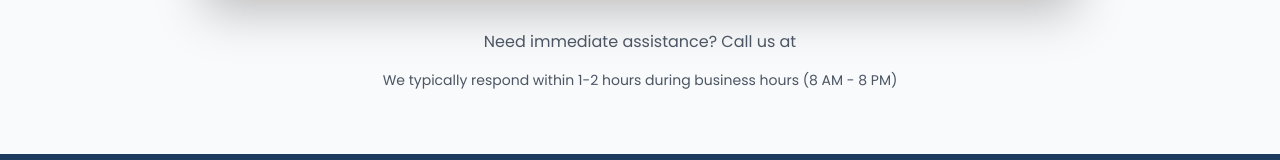
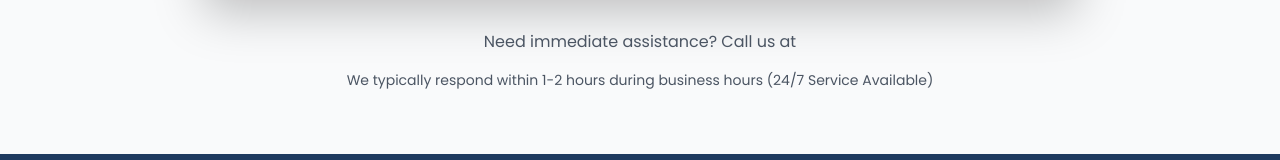
Before and after one commit to infas01/Sri-BayTours-Frontend, a Next.js app: page /reserve-a-ride in a window 1280 px wide. Shown: the part 1472-1632 px from the top of the page. Built offline with nearby package versions, Linux system fonts and the light colour scheme.

Commit message:
updated text in reserved page.

```diff
--- a/src/app/reserve-a-ride/page.jsx
+++ b/src/app/reserve-a-ride/page.jsx
@@ -307,8 +307,7 @@ function ReserveForm() {
           </a>
         </p>
         <p className="text-sm">
-          We typically respond within 1-2 hours during business hours (8 AM - 8
-          PM)
+          We typically respond within 1-2 hours during business hours (24/7 Service Available)
         </p>
       </div>
     </div>
```
